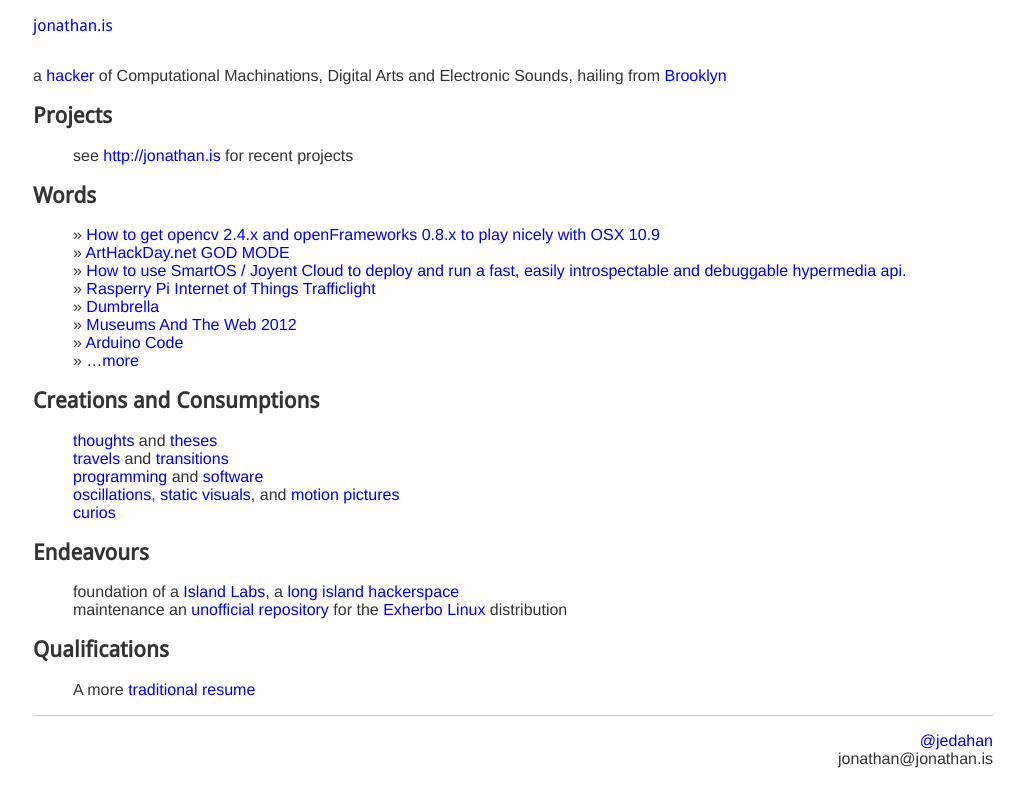
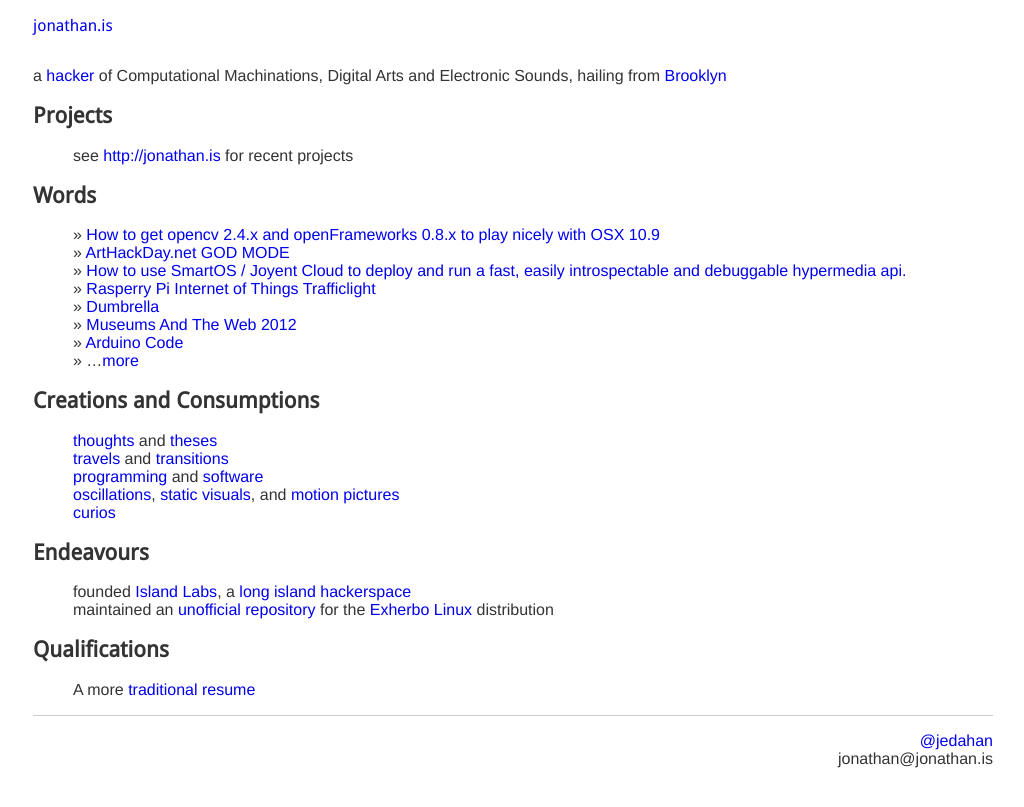
Before and after one commit to jedahan/jedahan.github.com, a Jekyll site: the page built from index.md, in a window 1280 px wide. Shown: the top 807 px of the page, without its empty margins (127-1151 px from the left). Built offline with Jekyll 4.4.1, drawn with Linux system fonts in a browser that asks for light colours; Markdown is read by kramdown in place of the engine named in the settings; a script that is not in the unit is left out.

Commit message:
fix wording

```diff
--- a/index.md
+++ b/index.md
@@ -25,8 +25,8 @@ Creations and Consumptions
 
 Endeavours
 ----------
-- foundation of a [Island Labs][labs], a [long island][li] [hackerspace][]
-- maintenance an [unofficial repository][summer] for the [Exherbo][] [Linux][] distribution
+- founded [Island Labs][labs], a [long island][li] [hackerspace][]
+- maintained an [unofficial repository][summer] for the [Exherbo][] [Linux][] distribution
 
 Qualifications
 --------------
```
